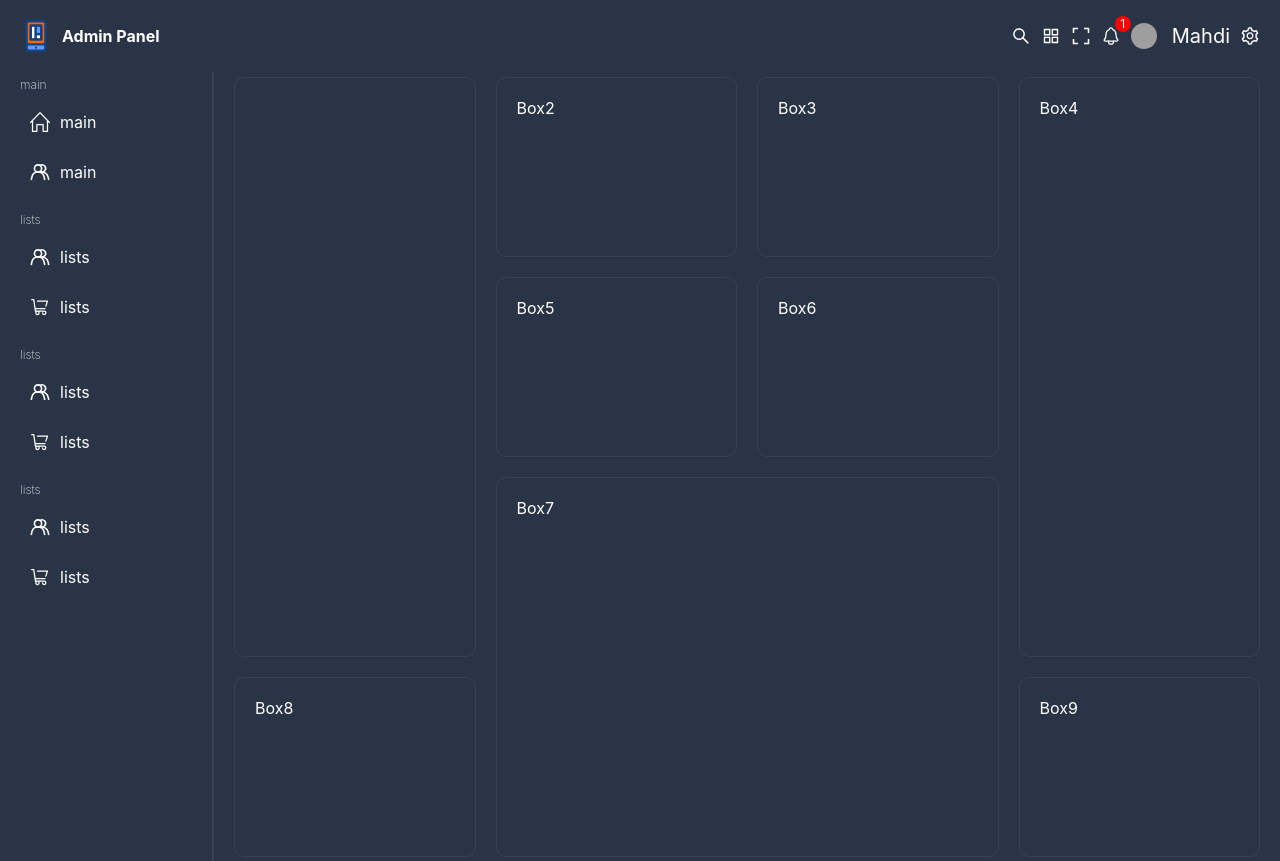
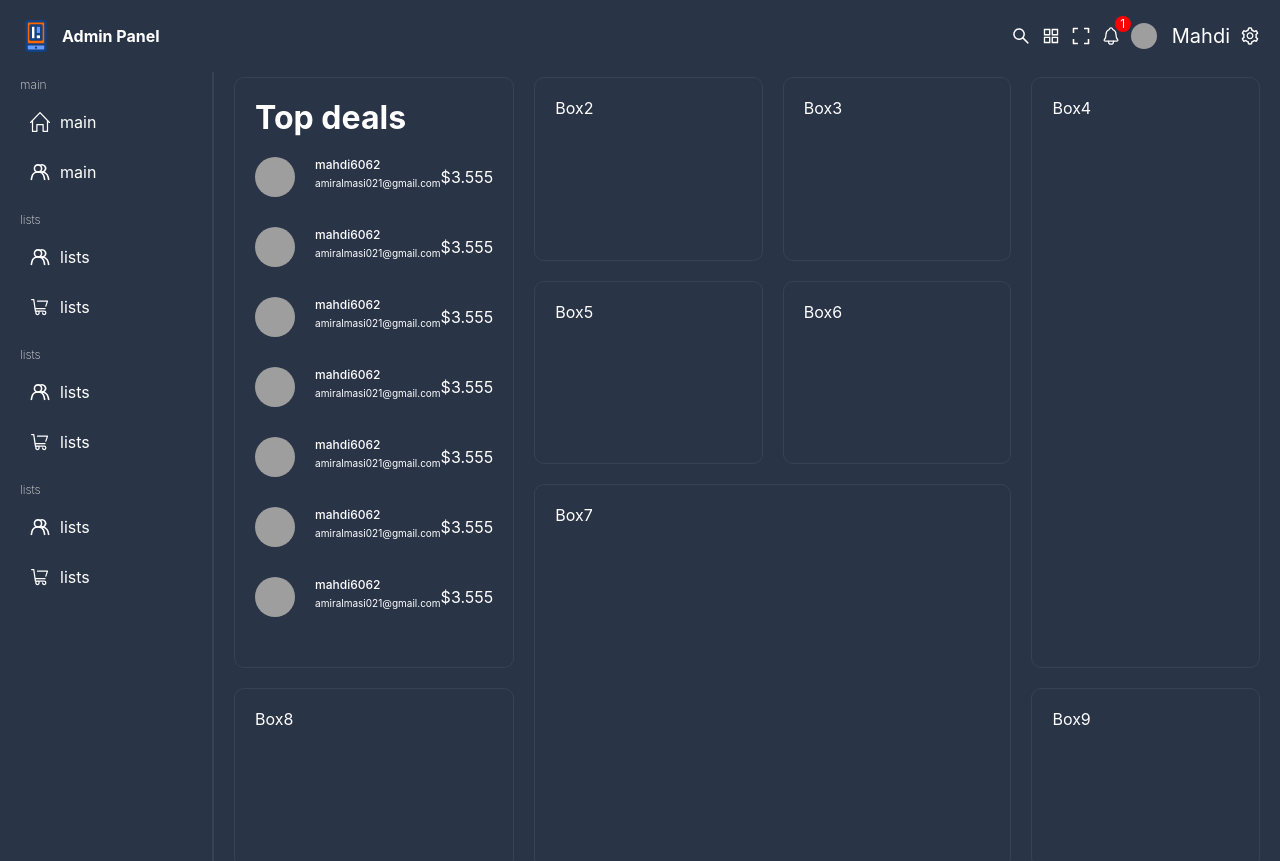
Before and after one commit to itsmahdi62/admin-panel, a React (Create React App) app: page / in a window 1280 px wide. Shown: the top 861 px of the page. Built offline with nearby package versions, Linux system fonts and the light colour scheme; grey boxes are pictures that could not be loaded.

Commit message:
Create Top dealers section

```diff
--- a/src/Data.ts
+++ b/src/Data.ts
@@ -72,3 +72,55 @@ export const menu = [
         ],
     },
 ]
+
+export const topDealers =[
+    {
+        id: 1 ,
+        username: "mahdi6062",
+        icon : "https://avatars.githubusercontent.com/u/95579094?v=4" ,
+        mail: "amiralmasi021@gmail.com",
+        amount:3.555,
+    },
+    {
+        id: 2 ,
+        username: "mahdi6062",
+        icon : "https://avatars.githubusercontent.com/u/95579094?v=4" ,
+        mail: "amiralmasi021@gmail.com",
+        amount:3.555,
+    },
+    {
+        id: 3 ,
+        username: "mahdi6062",
+        icon : "https://avatars.githubusercontent.com/u/95579094?v=4" ,
+        mail: "amiralmasi021@gmail.com",
+        amount:3.555,
+    },
+    {
+        id: 4 ,
+        username: "mahdi6062",
+        icon : "https://avatars.githubusercontent.com/u/95579094?v=4" ,
+        mail: "amiralmasi021@gmail.com",
+        amount:3.555,
+    },
+    {
+        id: 5 ,
+        username: "mahdi6062",
+        icon : "https://avatars.githubusercontent.com/u/95579094?v=4" ,
+        mail: "amiralmasi021@gmail.com",
+        amount:3.555,
+    },
+    {
+        id: 6 ,
+        username: "mahdi6062",
+        icon : "https://avatars.githubusercontent.com/u/95579094?v=4" ,
+        mail: "amiralmasi021@gmail.com",
+        amount:3.555,
+    },
+    {
+        id: 7 ,
+        username: "mahdi6062",
+        icon : "https://avatars.githubusercontent.com/u/95579094?v=4" ,
+        mail: "amiralmasi021@gmail.com",
+        amount:3.555,
+    },
+]
--- a/src/components/TopBox/TopBox.scss
+++ b/src/components/TopBox/TopBox.scss
@@ -0,0 +1,45 @@
+.topBox{
+
+    h1{
+        margin-bottom: 20px;
+    }
+
+    .list{
+
+        .listItem{
+            display: flex;
+            align-items: center;
+            justify-content: space-between;
+            margin-bottom: 30px;
+
+            .user{
+                display: flex;
+                gap: 20px;
+                img{
+                    width: 40px;
+                    height: 40px;
+                    object-fit: cover;
+                    border-radius: 50%;
+                }
+
+                .userTexts{
+                    display: flex;
+                    flex-direction: column;
+                    gap: 5px;
+                    .username{
+                        font-size: 12px;
+                        font-weight: 500;
+                    }
+                    .email{
+                        font-size: 10px;
+                    }
+                }
+
+                .amount{
+                    font-weight: 500;
+                }
+
+            }
+        }
+    }
+}
--- a/src/components/TopBox/TopBox.tsx
+++ b/src/components/TopBox/TopBox.tsx
@@ -1,9 +1,22 @@
 import "./TopBox.scss"
-
+import { topDealers } from "../../Data";
 const TopBox = () => {
     return ( <div className="topBox">
-
-
+        <h1>Top deals </h1>
+        <div className="list">
+            {topDealers.map(user =>(
+                <div className="listItem" key={user.id}>
+                    <div className="user">
+                        <img src={user.icon} alt="" />
+                        <div className="userTexts">
+                            <span className="username">{user.username}</span>
+                            <span className="email">{user.mail}</span>
+                        </div>
+                    </div>
+                    <span className="amount">${user.amount}</span>
+                </div>
+            ))}
+        </div>
     </div> );
 }
 
```
